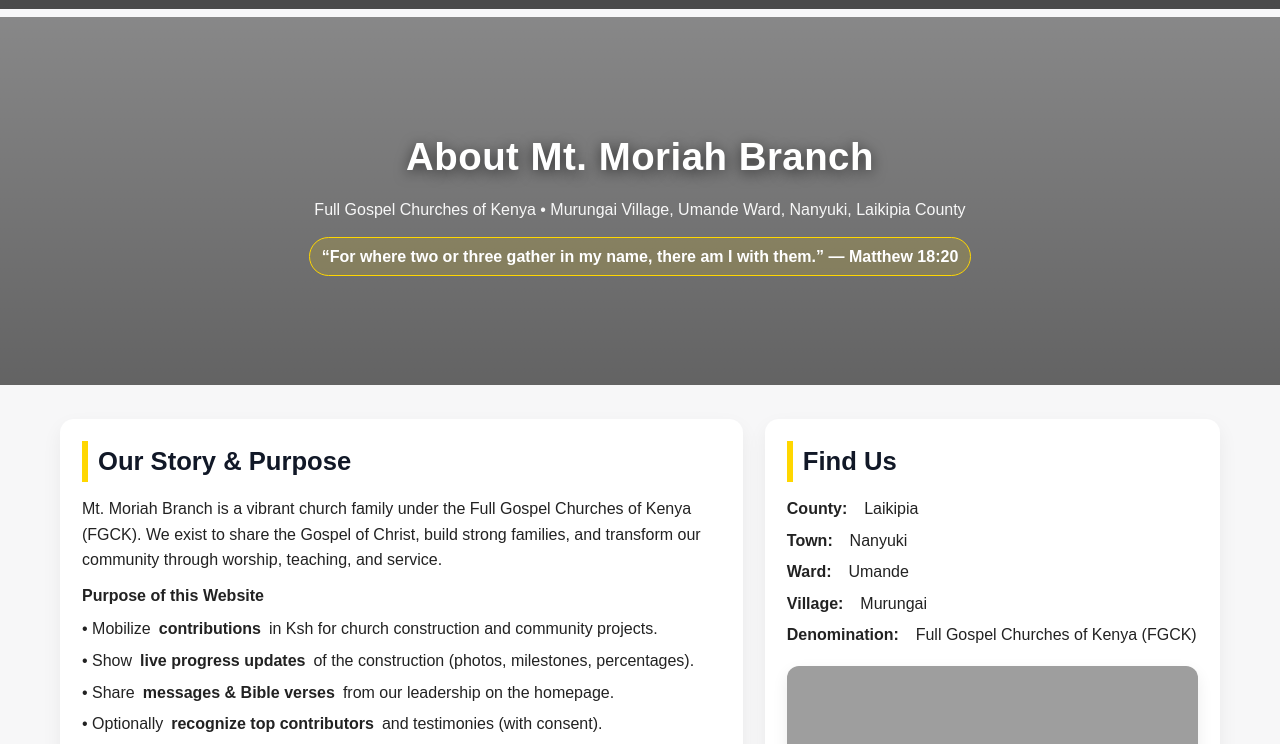
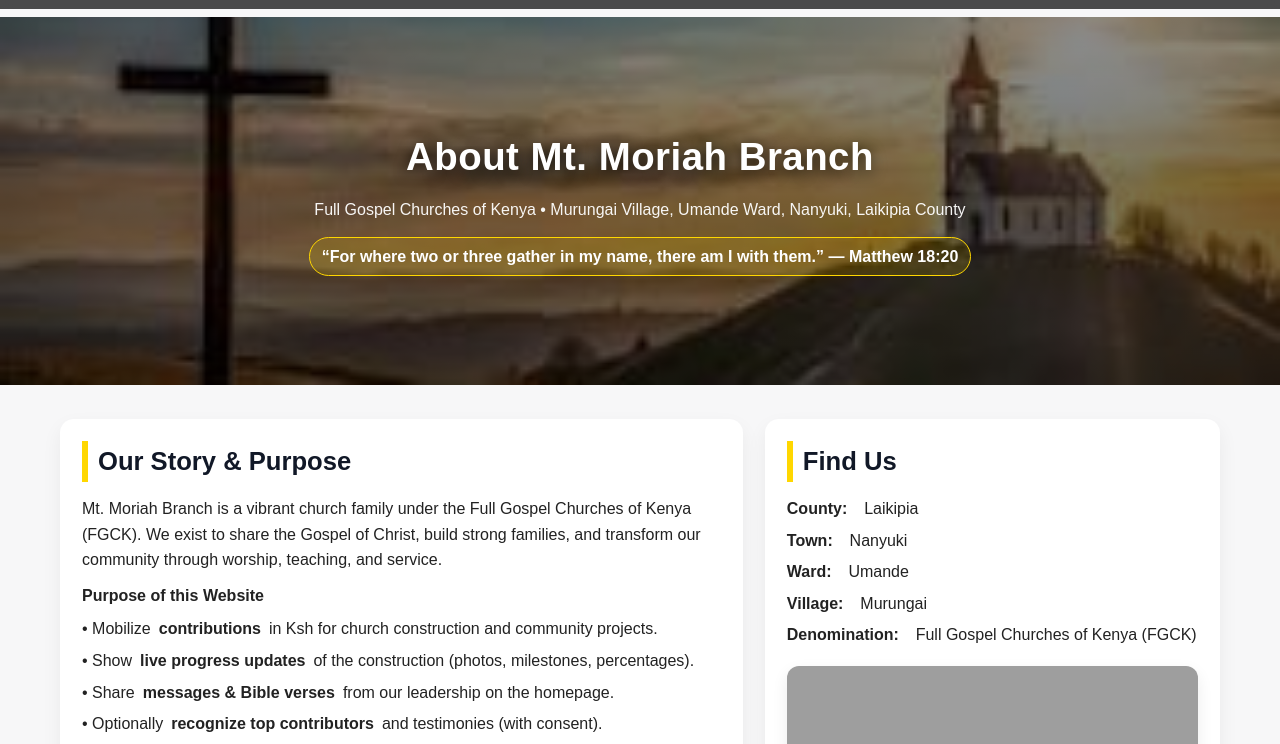
Before and after one commit to Mickie-wachira/moriah, a plain HTML site: page about.html in a window 1280 px wide. Shown: the part 55-799 px from the top of the page. Drawn offline with Linux system fonts and the light colour scheme; grey boxes are pictures that could not be loaded.

Commit message:
Update about.html

```diff
--- a/about.html
+++ b/about.html
@@ -37,7 +37,7 @@
       min-height:46vh;
       display:grid;place-items:center;
       text-align:center;color:#fff;position:relative;
-      background:linear-gradient(rgba(0,0,0,.45),rgba(0,0,0,.6)),url('/frontend/images/download.jpg') center/cover no-repeat;
+      background:linear-gradient(rgba(0,0,0,.45),rgba(0,0,0,.6)),url('./images/download.jpg') center/cover no-repeat;
       padding:48px 20px;
     }
     .hero h1{font-size:2.4rem;letter-spacing:.5px;margin-bottom:10px;text-shadow:0 3px 14px rgba(0,0,0,.6)}
```
